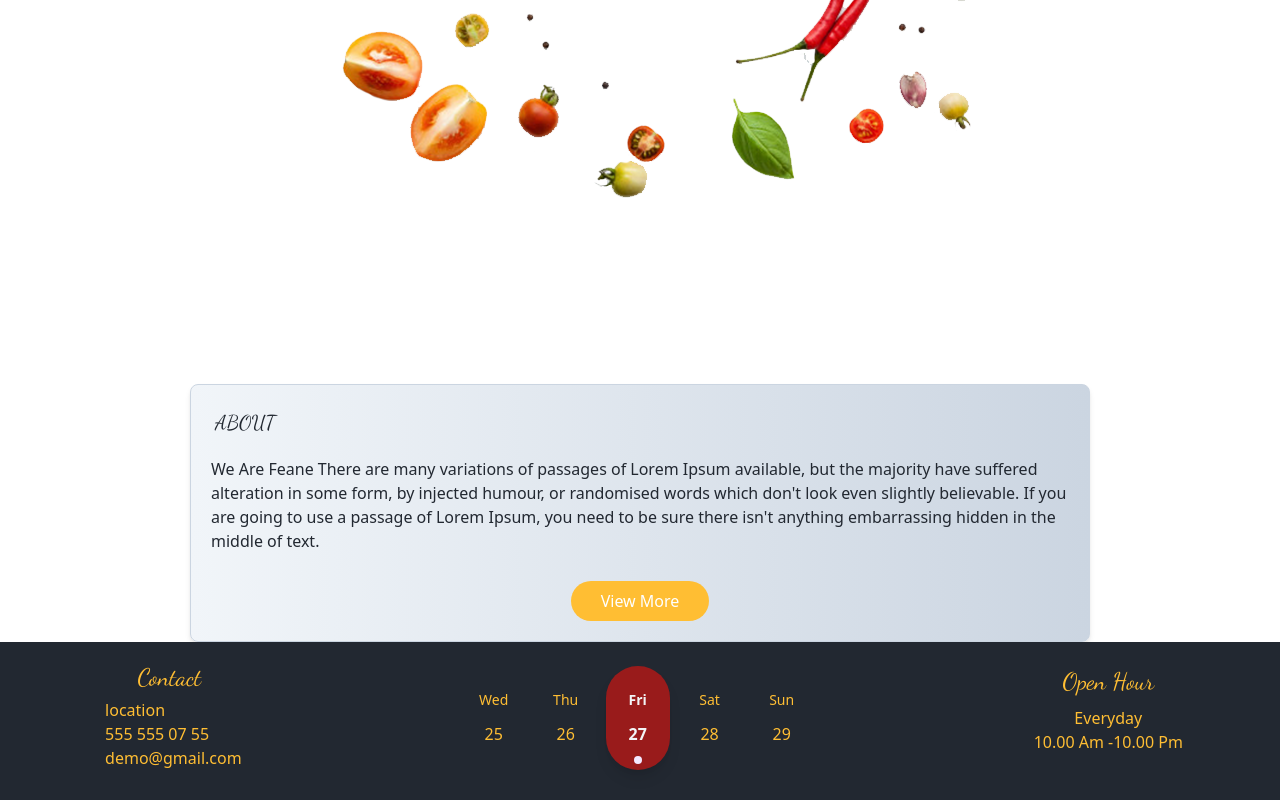
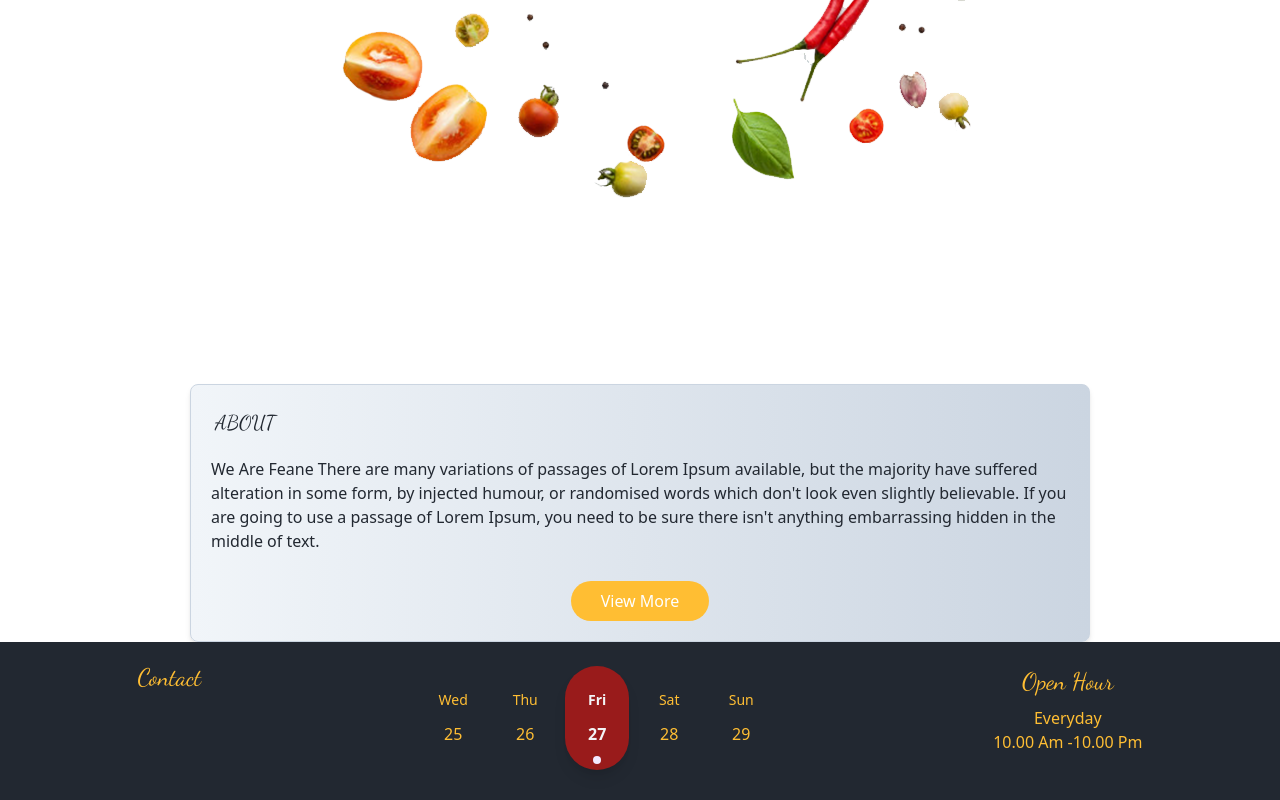
Before and after one commit to akdalsinan/FoodOrder, a React (Vite) app: page / in a window 1280 px wide. Shown: the part 2235-3035 px from the top of the page. Built offline with nearby package versions, Linux system fonts and the light colour scheme.

Commit message:
ContactLinks delete

```diff
--- a/src/layouts/main/footer/components/footerContact.jsx
+++ b/src/layouts/main/footer/components/footerContact.jsx
@@ -3,7 +3,7 @@ import React from "react";
 import { Link } from "react-router-dom";
 import { FaLocationDot } from "react-icons/fa6";
 import { IoCallSharp, IoMail } from "react-icons/io5";
-import ContactLinks from "./ContactLinks";
+// import ContactLinks from "./ContactLinks";
 
 function FooterContact() {
   return (
@@ -11,9 +11,9 @@ function FooterContact() {
       <h4 className="font-dancing mx-auto py-1 text-2xl ">Contact</h4>
 
       <div>
-        <ContactLinks name={"location"} icon={<FaLocationDot />} />
+        {/* <ContactLinks name={"location"} icon={<FaLocationDot />} />
         <ContactLinks name={"555 555 07 55"} icon={<IoCallSharp />} />
-        <ContactLinks name={"demo@gmail.com"} icon={<IoMail />} />
+        <ContactLinks name={"demo@gmail.com"} icon={<IoMail />} /> */}
       </div>
     </div>
   );
```
